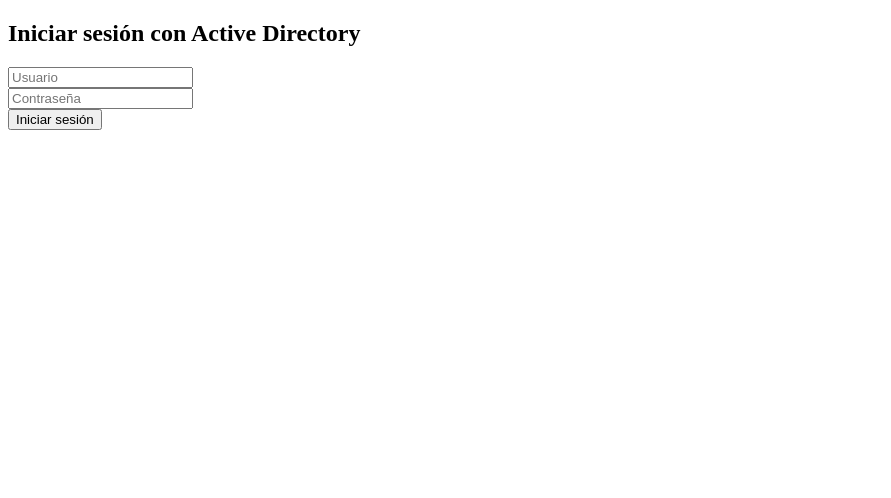
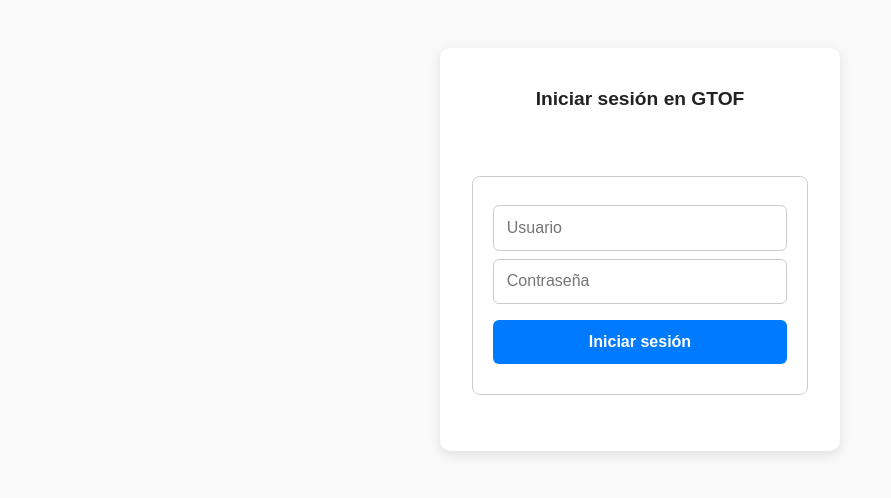
Before and after one commit to Mangelxd/-GTOF-, a PHP site: page /login.php in a window 1280 px wide. Shown: the top 498 px of the page, without its empty margins (0-891 px from the left). Run offline with PHP 8.4, Linux system fonts and the light colour scheme.

Commit message:
Add files via upload

```diff
--- a/acciones_of.php
+++ b/acciones_of.php
@@ -1,7 +1,7 @@
 <?php
 session_start();
 require 'bd.php';
-
+date_default_timezone_set('Europe/Madrid');
 if (!isset($_SESSION['usuario'])) {
     http_response_code(403);
     echo "No autenticado";
--- a/guardar.php
+++ b/guardar.php
@@ -7,7 +7,7 @@
     $cantidad_adquirir = (int) $form['cantidad_a_adquirir'];
     $nueva_cantidad = max($cantidad_original - $cantidad_adquirir, 0);
 
-    $sql = "UPDATE BK_ResgistroTrazabilidad
+    $sql = "UPDATE M_BK_ResgistroTrazabilidad
             SET Ubicacion = ?, CantidadPendiente = ?, Observacion = ?, Lote = ?, UltimaActualizacion = GETDATE()
             WHERE Id = ?";
     $params = [
@@ -20,7 +20,7 @@
 
     $stmt = sqlsrv_query($conn, $sql, $params);
 
-    $redir = "index.php?docnum=" . urlencode($form['docnum']);
+    $redir = "index.php?of=" . urlencode($form['DocNum']);
     if (!empty($form['partnumber'])) {
         $redir .= "&partnumber=" . urlencode($form['partnumber']);
     }
--- a/login.php
+++ b/login.php
@@ -1,58 +1,70 @@
 <?php
+ob_start(); // ¡Agregado para evitar problemas con header()!
+ini_set('display_errors', 1);
+ini_set('display_startup_errors', 1);
+error_reporting(E_ALL);
+
 session_start();
 
 if ($_SERVER["REQUEST_METHOD"] === "POST") {
     $usuario = $_POST["usuario"] ?? '';
     $password = $_POST["password"] ?? '';
 
-    // Configuración del servidor Active Directory
-    $ldap_server = "ldap://192.168.3.10";         // IP o nombre del servidor AD
-    $ldap_domain = "asir.local";                 // Dominio (FQDN)
-    $ldap_dn_base = "DC=asir,DC=local";          // Distinguished Name base de búsqueda
+    $ldap_server = "ldap://192.168.1.100";
+    $ldap_domain = "GTOF.local";
+    $ldap_dn_base = "DC=GTOF,DC=local";
+    $ldap_user = "$usuario@GTOF.local";
 
-    // Formato del usuario para la conexión
-    $ldap_user = "$ldap_domain\\$usuario";       // Ej: asir.local\\jlopez
-
-    // Conexión LDAP
     $ldap_conn = ldap_connect($ldap_server);
     ldap_set_option($ldap_conn, LDAP_OPT_PROTOCOL_VERSION, 3);
     ldap_set_option($ldap_conn, LDAP_OPT_REFERRALS, 0);
 
+    if (!$ldap_conn) {
+        $error = "❌ No se pudo conectar al servidor LDAP.";
+    } else {
         if (@ldap_bind($ldap_conn, $ldap_user, $password)) {
-        // Autenticación exitosa, ahora buscamos datos del usuario
             $filter = "(sAMAccountName=$usuario)";
             $attributes = ["cn", "mail"];
             $search = ldap_search($ldap_conn, $ldap_dn_base, $filter, $attributes);
+
+            if (!$search) {
+                $error = "❌ Falló la búsqueda LDAP. " . ldap_error($ldap_conn);
+            } else {
                 $entries = ldap_get_entries($ldap_conn, $search);
-
-        // Guardamos la sesión del usuario
+                if ($entries["count"] == 0) {
+                    $error = "⚠️ Usuario autenticado pero no se encontraron datos.";
+                } else {
                     $_SESSION["usuario"] = $usuario;
                     $_SESSION["nombreCompleto"] = $entries[0]["cn"][0] ?? $usuario;
                     $_SESSION["correo"] = $entries[0]["mail"][0] ?? "";
-
-        ldap_unbind($ldap_conn); // Cerramos la conexión LDAP
-
+                    ldap_unbind($ldap_conn);
                     header("Location: index.php");
-        exit();
+                    exit;
+                }
+            }
         } else {
-        $error = "Usuario o contraseña incorrectos en Active Directory.";
+            $error = "❌ Usuario o contraseña incorrectos. (" . ldap_error($ldap_conn) . ")";
+        }
     }
 }
 ?>
 
-<!-- Formulario simple -->
 <!DOCTYPE html>
-<html>
+<html lang="es">
 <head>
+    <meta charset="UTF-8">
     <title>Login AD</title>
+    <link rel="stylesheet" href="style.css">
 </head>
 <body>
-    <h2>Iniciar sesión con Active Directory</h2>
+    <div class="login-container">
+        <h2>Iniciar sesión en GTOF</h2>
         <form method="post" action="login.php">
-        <input type="text" name="usuario" placeholder="Usuario" required><br>
-        <input type="password" name="password" placeholder="Contraseña" required><br>
+            <input type="text" name="usuario" placeholder="Usuario" required>
+            <input type="password" name="password" placeholder="Contraseña" required>
             <button type="submit">Iniciar sesión</button>
         </form>
-    <?php if (isset($error)) echo "<p style='color:red;'>$error</p>"; ?>
+        <?php if (isset($error)) echo "<p class='error' style='color:red;'>$error</p>"; ?>
+    </div>
 </body>
 </html>
--- a/style.css
+++ b/style.css
@@ -166,6 +166,31 @@
   font-size: 1rem;
   padding: 0.8rem;
   margin-bottom: 1rem;
+}
+body {
+    background-color: #f9f9f9;
+    font-family: Arial, sans-serif;
+    text-align: center;
+}
+
+form {
+    display: inline-block;
+    padding: 20px;
+    border: 1px solid #ccc;
+    background: white;
+    margin-top: 50px;
+}
+
+input, button {
+    display: block;
+    margin: 10px auto;
+    padding: 8px;
+    width: 200px;
+}
+
+.error {
+    color: red;
+    font-weight: bold;
 }
 
 /* MODAL SCANNER */
@@ -523,3 +548,51 @@
   z-index: 9999;
   cursor: pointer;
 }
+/* CONTENEDOR LOGIN */
+.login-container {
+  background-color: #fff;
+  padding: 2rem;
+  border-radius: 10px;
+  box-shadow: 0 4px 12px rgba(0, 0, 0, 0.1);
+  width: 100%;
+  max-width: 400px;
+  margin: 3rem auto;
+  text-align: center;
+}
+
+/* CAMPOS DE FORMULARIO */
+.login-container input[type="text"],
+.login-container input[type="password"] {
+  width: 100%;
+  padding: 0.8rem;
+  margin: 0.5rem 0;
+  border: 1px solid #ccc;
+  border-radius: 6px;
+  font-size: 1rem;
+}
+
+/* BOTÓN DE INICIAR SESIÓN */
+.login-container button {
+  width: 100%;
+  padding: 0.8rem;
+  background-color: #007bff;
+  color: white;
+  border: none;
+  border-radius: 6px;
+  font-size: 1rem;
+  font-weight: bold;
+  margin-top: 1rem;
+  cursor: pointer;
+  transition: background-color 0.3s;
+}
+
+.login-container button:hover {
+  background-color: #0056b3;
+}
+
+/* MENSAJE DE ERROR */
+.login-container .error {
+  color: red;
+  margin-top: 1rem;
+  font-size: 0.95rem;
+}
```
Also changed, not shown: bd.php (+6 -6 lines), imprimir.php (+19 -8 lines), imprimir_caja.php (+9 -6 lines), index.php (+7 -8 lines), README.md, etiqueta_01.png (added), etiqueta_20250989.png (added). Lines whose indentation alone changed are shown as unchanged.
